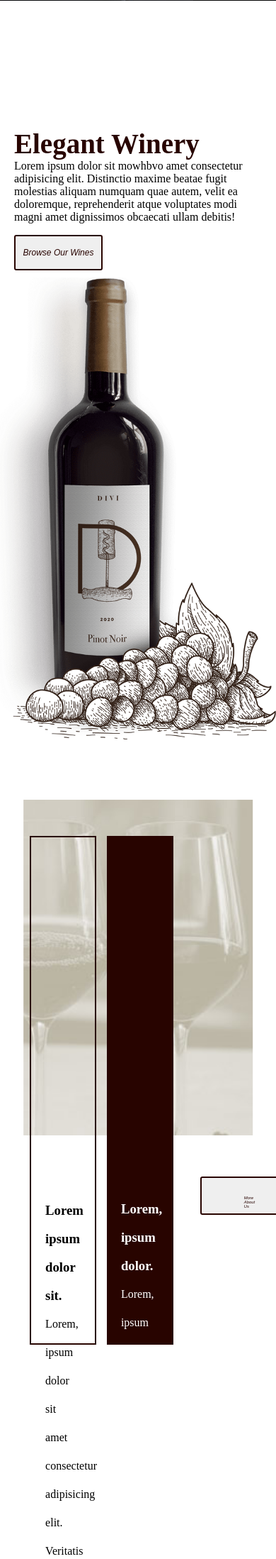
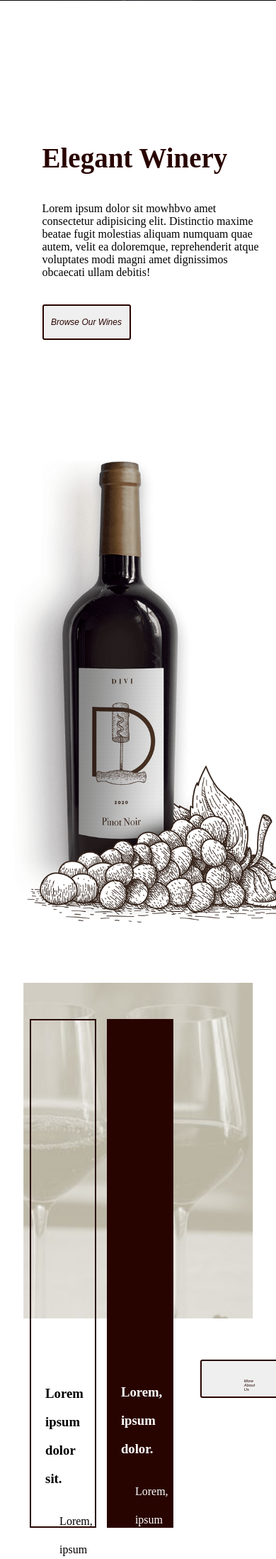
Before and after one commit to VergilKellley/delgadoWines, a PHP site: page / in a window 390 px wide; the page is wider, and only the part inside the window is pictured. Shown: the part 843-3040 px from the top of that part at 71% size. Run offline with PHP 8.4, Linux system fonts and the light colour scheme.

Commit message:
added mobile styles to index.php

```diff
--- a/css/styles.css
+++ b/css/styles.css
@@ -1527,13 +1527,17 @@ MOBILE NAVIGATION
     /****Index.php*****/
 
     .hero-container {
-        /*width: 100vw;*/
+        width: 100vw;
+        left: 5vw;
     }
     .hero-image-container {
         display: block;
         width: 100vw;
         /*background-color: blue;*/
         margin: 0 auto;
+        position: relative;
+
+
     }
 
     .hero-text {
@@ -1541,11 +1545,21 @@ MOBILE NAVIGATION
         width: 100vw;
         margin: 0 auto;
         padding: 10px 20px;
+        position: relative;
+    }
+
+    .hero-text h1, p {
+        padding: 20px;
+    }
+
+    .hero-text button {
+        margin-left: 20px;
     }
 
     .hero-image-container img {
         width: 100%;
         right: 0;
-    }
-
-}
+        margin-top: 10rem
+    }
+
+}
```
